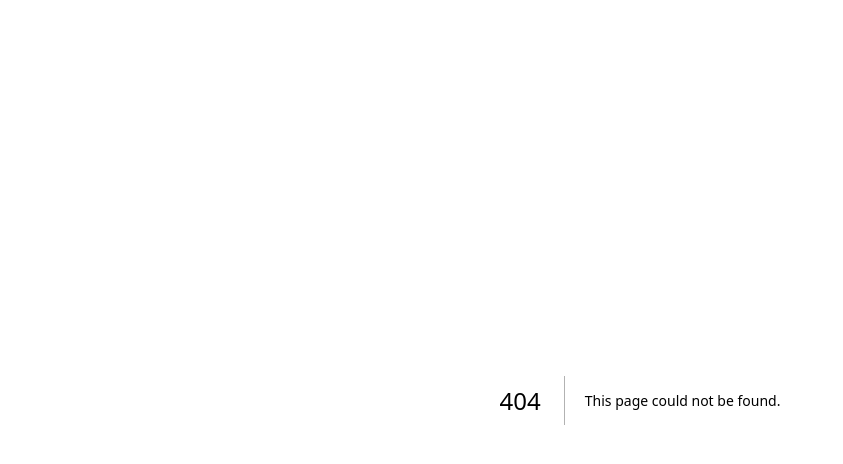
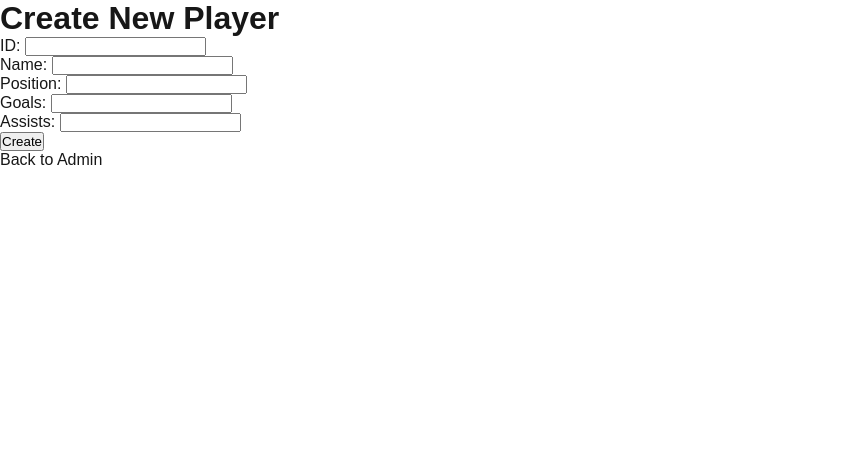
Before and after one commit to AyushChopraAwesome/footy, a Next.js app: page /admin/create in a window 1280 px wide. Before the commit this address had no page. Shown: the top 464 px of the page, without its empty margins (0-843 px from the left). Built offline with nearby package versions, Linux system fonts and the light colour scheme.

Commit message:
Add a new player

```diff
--- /dev/null
+++ b/app/admin/create/page.js
@@ -0,0 +1,53 @@
+import { revalidatePath } from "next/cache";
+
+export default function CreatePage() {
+  async function createPlayer(formData) {
+    "use server";
+
+    const newPlayer = {
+      id: parseInt(formData.get("id")),
+      player_name: formData.get("player_name"),
+      position: formData.get("position"),
+      goals: parseInt(formData.get("goals")),
+      assists: parseInt(formData.get("assists")),
+    };
+
+    await fetch("http://127.0.0.1:4000/footy", {
+      method: "POST",
+      headers: {
+        "Content-Type": "application/json",
+      },
+      body: JSON.stringify(newPlayer),
+    });
+
+    revalidatePath("/admin");
+    revalidatePath("/collection");
+
+    return { redirect: "/admin" };
+  }
+
+  return (
+    <main>
+      <h1>Create New Player</h1>
+      <form action={createPlayer}>
+        <p>
+          <label>ID: <input type="number" name="id" required /></label>
+        </p>
+        <p>
+          <label>Name: <input type="text" name="player_name" required /></label>
+        </p>
+        <p>
+          <label>Position: <input type="text" name="position" required /></label>
+        </p>
+        <p>
+          <label>Goals: <input type="number" name="goals" required /></label>
+        </p>
+        <p>
+          <label>Assists: <input type="number" name="assists" required /></label>
+        </p>
+        <button type="submit">Create</button>
+      </form>
+      <p><a href="/admin">Back to Admin</a></p>
+    </main>
+  );
+}
```
